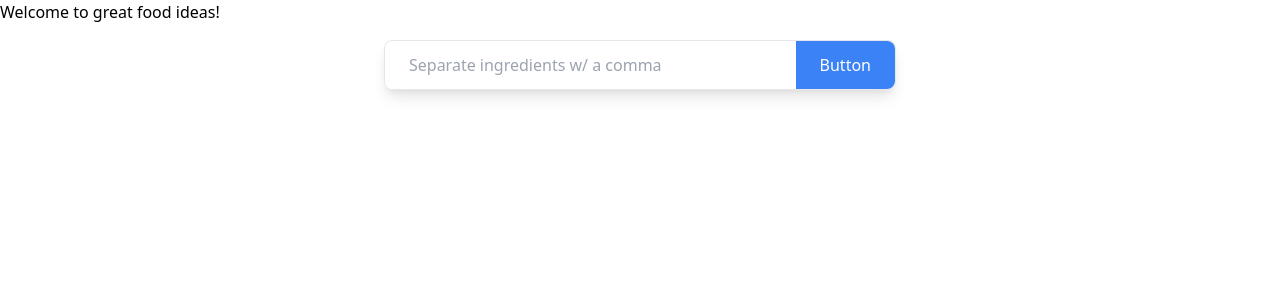
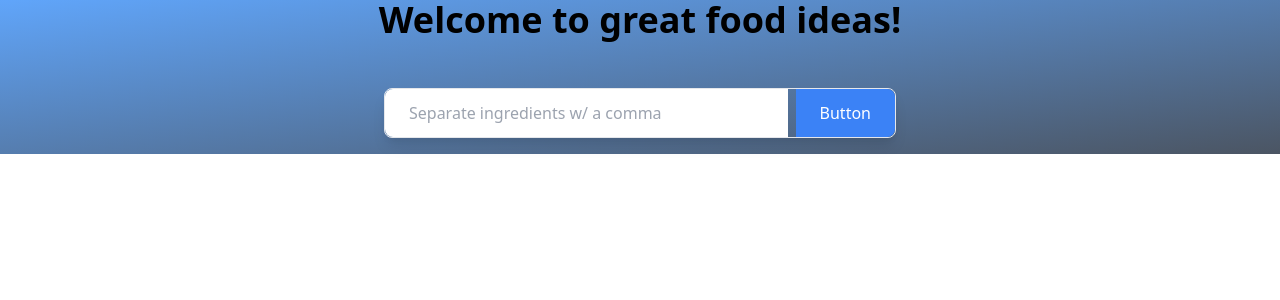
Before and after one commit to Reformedhope/Recipe_book, a React (Create React App) app: page / in a window 1280 px wide. Shown: the top 300 px of the page. Built offline with nearby package versions, Linux system fonts and the light colour scheme.

Commit message:
updated stylization for home page

```diff
--- a/src/Pages/HomePage.jsx
+++ b/src/Pages/HomePage.jsx
@@ -3,16 +3,21 @@ import SearchBar from '../Components/SearchBar';
 
 const HomePage = (props) => {
   return (
-    <div>
+    <body class="bg-gradient-to-br from-blue-400 to-gray-600">
+
+
+    <div >
         <div>
-            <h2> Welcome to great food ideas!</h2>
+            <h2 className="text-4xl font-bold text-center text-dark-green-600 mb-8"> Welcome to great food ideas!</h2>
             <div>
             </div>
             <SearchBar/>
 
+
         </div>
 
     </div>
+    </body>
   );
 }
 
```
